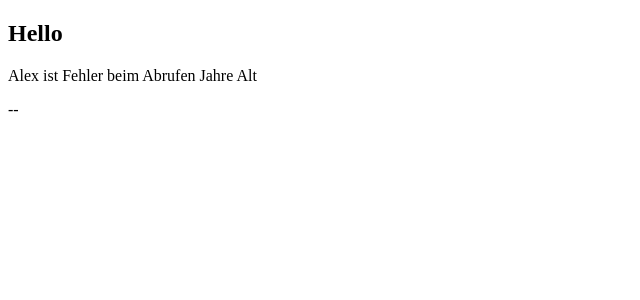
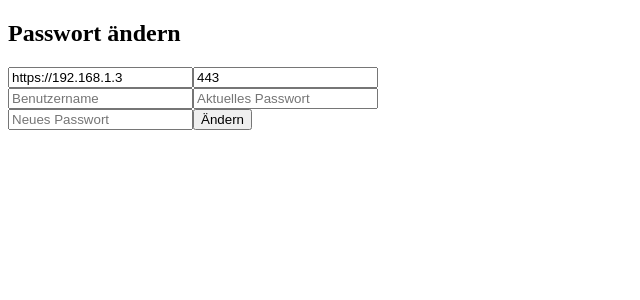
Before and after one commit to sevenhist/sps_change_pw, a Next.js app: page / in a window 1280 px wide. Shown: the top 300 px of the page, without its empty margins (0-640 px from the left). Built offline with nearby package versions, Linux system fonts and the light colour scheme; no server answers.

Commit message:
changePassword probierung

```diff
--- a/src/app/page.tsx
+++ b/src/app/page.tsx
@@ -1,65 +1,93 @@
 "use client"; // Nur wenn du im App Router bist
 
-import { useEffect, useState } from "react";
+import { useState, ChangeEvent, FormEvent } from "react";
 import axios from "axios";
 
+interface ChangePasswordResponse {
+  // Typen anpassen je nach API-Antwortstruktur
+  success: boolean;
+  message: string;
+}
+
 export default function Home() {
-  const [msg, setMsg] = useState("--");
-  let counter=1;
-  useEffect(() => {
-    const url = "https://192.168.1.3/api/jsonrpc";
-    const headers = { "Content-Type": "application/json" };
+  const [ip, setIp] = useState<string>('https://192.168.1.3');
+  const [port, setPort] = useState<string>('443');
+  const [username, setUsername] = useState<string>('');
+  const [currentPassword, setCurrentPassword] = useState<string>('');
+  const [newPassword, setNewPassword] = useState<string>('');
+  const [message, setMessage] = useState<string>('');
 
-    const fetchData = async () => {
-      try {
-        // Login
-        const loginPayload = {
-          jsonrpc: "2.0",
-          id: 1,
-          method: "Api.Login",
-          params: {
-            user: "json",
-            password: "json",
-          },
-        };
+  // Typisierte Funktion für das Ändern des Passworts
+  const handleChangePassword = async (e: FormEvent<HTMLFormElement>): Promise<void> => {
+    e.preventDefault();
 
-        const loginRes = await axios.post(url, loginPayload, { headers });
-        const token = loginRes.data.result.token;
-        console.log("Token:", token);
+    const url = `https://${ip}:${port}/api/ChangePassword`;
 
-        // Read Request
-        const readPayload = {
-          jsonrpc: "2.0",
-          method: "PlcProgram.Read",
-          params: {
-            var: "\"test\".alex",
-          },
-          id: counter++,
-        };
+    try {
+      const response = await axios.post<ChangePasswordResponse>(
+        url,
+        {
+          username: username,
+          password: currentPassword,
+          new_password: newPassword,
+        },
+        {
+          // Achtung: httpsAgent funktioniert nicht im Browser, das musst du serverseitig verwenden!
+          // httpsAgent: new window.https.Agent({ rejectUnauthorized: false }),
+        }
+      );
 
-        const readRes = await axios.post(url, readPayload, {
-          headers: {
-            "Content-Type": "application/json",
-            "X-Auth-Token": token,
-          },
-        });
-
-        console.log("Read response:", readRes.data);
-        setMsg(JSON.stringify(readRes.data.result));
-      } catch (err) {
-        console.error("Fehler beim Abrufen:", err);
-        setMsg("Fehler beim Abrufen");
+      if (response.data.success) {
+        setMessage('✅ Passwort erfolgreich geändert');
+      } else {
+        setMessage('⚠️ Unerwartete Antwort: ' + JSON.stringify(response.data));
       }
-    };
-
-    fetchData();
-  }, []);
+    } catch (error: any) {
+      if (error.response) {
+        setMessage(`❌ Fehler: ${JSON.stringify(error.response.data)}`);
+      } else {
+        setMessage(`❌ Netzwerkfehler: ${error.message}`);
+      }
+    }
+  };
 
   return (
-    <div>
-      <h2>Hello</h2>
-      <p id="value">Alex ist {msg} Jahre Alt</p>
-      <p id="counter">--</p>
-    </div>
+    <form onSubmit={handleChangePassword} style={{ maxWidth: 400 }}>
+      <h2>Passwort ändern</h2>
+      <input
+        placeholder="SPS-IP-Adresse"
+        value={ip}
+        onChange={(e: ChangeEvent<HTMLInputElement>) => setIp(e.target.value)}
+        required
+      />
+      <input
+        placeholder="Port"
+        value={port}
+        onChange={(e: ChangeEvent<HTMLInputElement>) => setPort(e.target.value)}
+        required
+      />
+      <input
+        placeholder="Benutzername"
+        value={username}
+        onChange={(e: ChangeEvent<HTMLInputElement>) => setUsername(e.target.value)}
+        required
+      />
+      <input
+        type="password"
+        placeholder="Aktuelles Passwort"
+        value={currentPassword}
+        onChange={(e: ChangeEvent<HTMLInputElement>) => setCurrentPassword(e.target.value)}
+        required
+      />
+      <input
+        type="password"
+        placeholder="Neues Passwort"
+        value={newPassword}
+        onChange={(e: ChangeEvent<HTMLInputElement>) => setNewPassword(e.target.value)}
+        required
+      />
+      <button type="submit">Ändern</button>
+      <div>{message}</div>
+    </form>
   );
 }
```
Also changed, not shown: src/app/pageCopy.tsx (added, +65 -0 lines).
